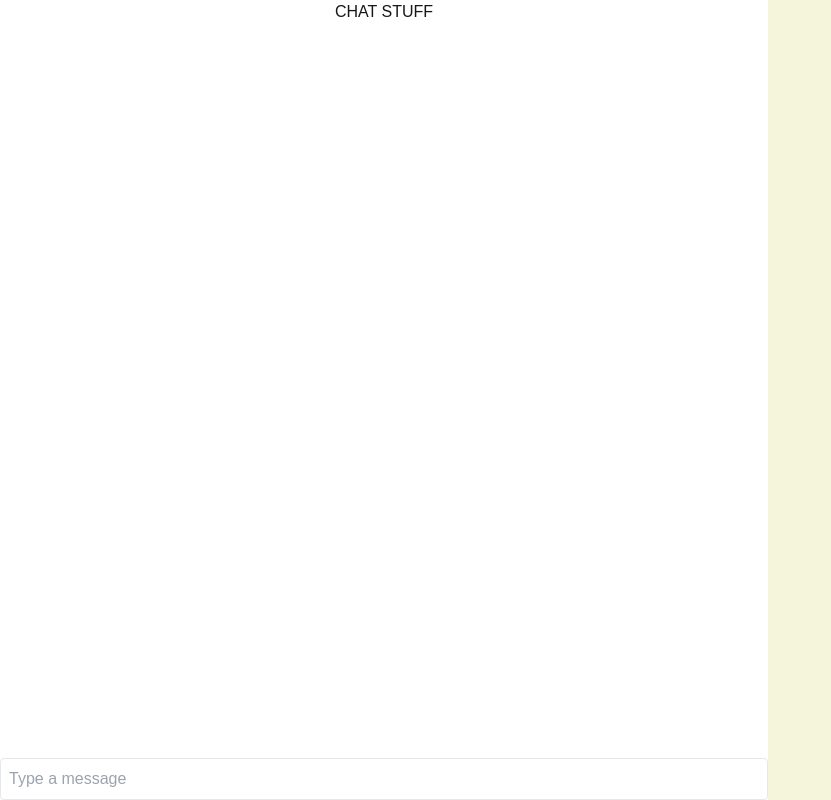
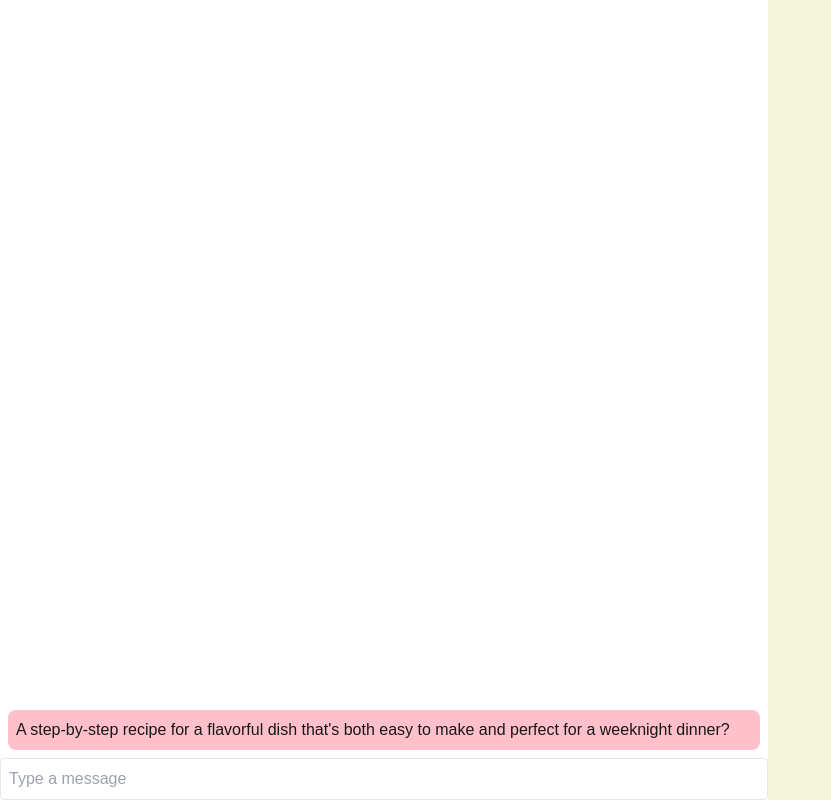
Before and after one commit to michaeljsXu/peckish, a Next.js app in the folder client/: page /chat in a window 1280 px wide. Shown: the whole page, without its empty margins (0-831 px from the left). Built offline with nearby package versions, Linux system fonts and the light colour scheme.

Commit message:
adding temporary chat function, bot replies every 10s

```diff
--- a/client/app/chat/page.tsx
+++ b/client/app/chat/page.tsx
@@ -1,11 +1,19 @@
 'use client';
 
 import { useSearchParams } from 'next/navigation';
-import { useEffect, useState } from 'react';
+import { useEffect, useRef, useState } from 'react';
+
+interface Message {
+  type: 'user' | 'bot';
+  text: string;
+}
 
 export default function Page() {
-  const [messages, setMessages] = useState<string[]>([]);
-  const [replies, setReplies] = useState<string[]>([]);
+  const messagesEndRef = useRef<HTMLDivElement>(null);
+
+  const [messages, setMessages] = useState<Message[]>([]);
+  const [input, setInput] = useState<string>('');
+  // const [replies, setReplies] = useState<string[]>([]);
 
   const searchParams = useSearchParams();
 
@@ -14,16 +22,69 @@ export default function Page() {
     const prompt: string =
       searchParams.get('prompt') ||
       "A step-by-step recipe for a flavorful dish that's both easy to make and perfect for a weeknight dinner?";
-    console.log(prompt)
-      setMessages((prevMessges) => [...prevMessges, prompt]);
+    console.log(prompt);
+    setMessages(() => [{ type: 'user', text: prompt }]);
+
+    setTimeout(() => {
+      setInterval(() => {
+        console.log('Bot is responding');
+        // pretend bot is answering
+        const reply = 'chirp chirp';
+        setMessages((prevMessages) => [...prevMessages, { type: 'bot', text: reply }]);
+      }, 10_000);
+    }, 5000);
   }, []);
+
+  useEffect(() => {
+    console.log('Updating messages');
+    console.log('Messages', messages);
+
+    if (messagesEndRef.current) {
+      messagesEndRef.current.scrollIntoView({ behavior: 'smooth' });
+    }
+  }, [messages]);
+
+  const handleInputChange = (event: React.ChangeEvent<HTMLInputElement>) => {
+    console.log('Input changed', event);
+    setInput(event.target.value);
+  };
+
+  const onKeyDownEvent = (event: React.KeyboardEvent<HTMLInputElement>) => {
+    if (event.key === 'Enter') {
+      setMessages((prevMessages) => [...prevMessages, { type: 'user', text: input }]);
+      setInput('');
+    }
+  };
 
   return (
     <>
       <div className="h-screen w-screen flex flex-row">
-        <div className="h-full w-full flex flex-col max-w-[60%] justify-between items-center">
-          <div>CHAT STUFF</div>
-          <input type="text" placeholder="Type a message" className="border rounded p-2 w-full" />
+        <div className="h-full w-full flex flex-col max-w-[60%] justify-end items-center">
+          <div className="relative bottom-0 w-full overflow-y-auto">
+            {/* <div className="flex flex-col justify-end"> */}
+              {messages.map((message, index) => (
+                <div key={index} className="p-2">
+                  <div
+                    className={`p-2 rounded-lg ${
+                      message.type === 'bot' ? 'bg-[beige]' : 'bg-[pink]'
+                    }`}
+                  >
+                    <p>{message.text}</p>
+                  </div>
+                </div>
+              ))}
+              {/* Dummy div to ensure we scroll to the bottom */}
+              <div ref={messagesEndRef} />
+            {/* </div> */}
+          </div>
+          <input
+            type="text"
+            onChange={handleInputChange}
+            placeholder="Type a message"
+            className="border rounded p-2 w-full"
+            onKeyDown={onKeyDownEvent}
+            value={input}
+          />
         </div>
         <div className="h-full w-full bg-[beige] max-w-[40%]"></div>
       </div>
```
